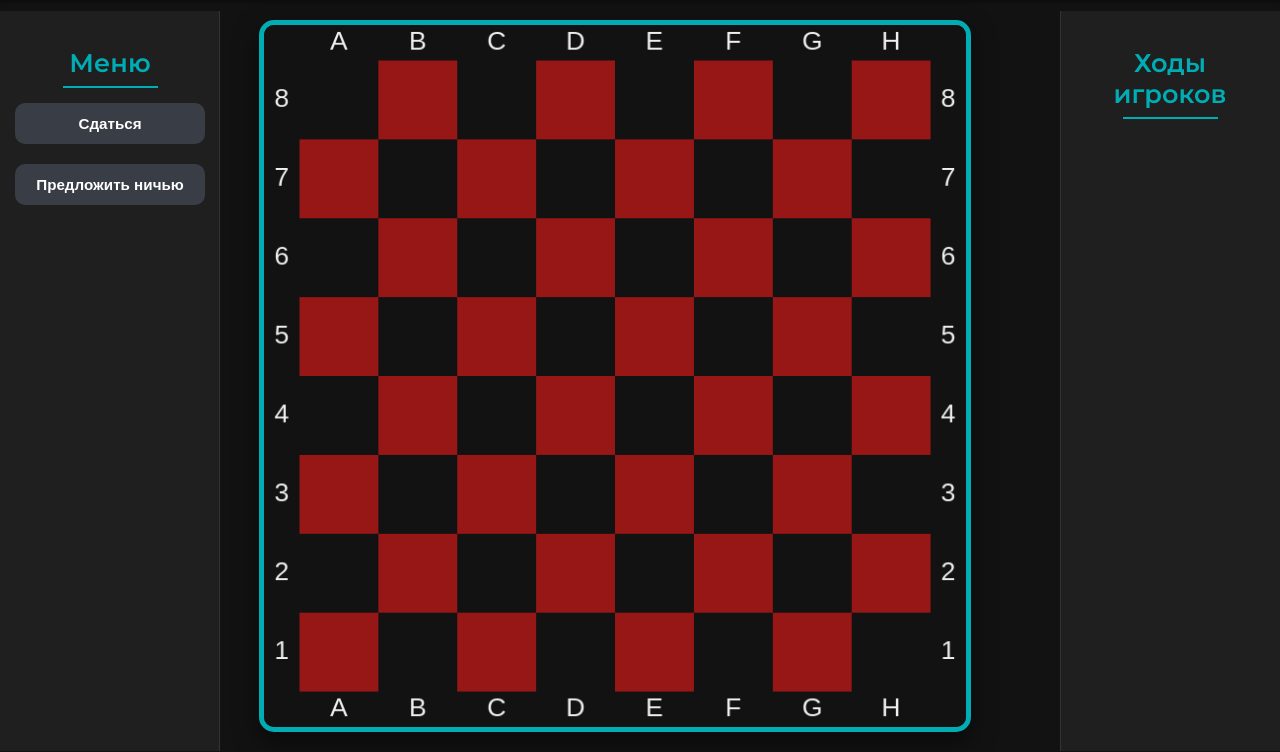
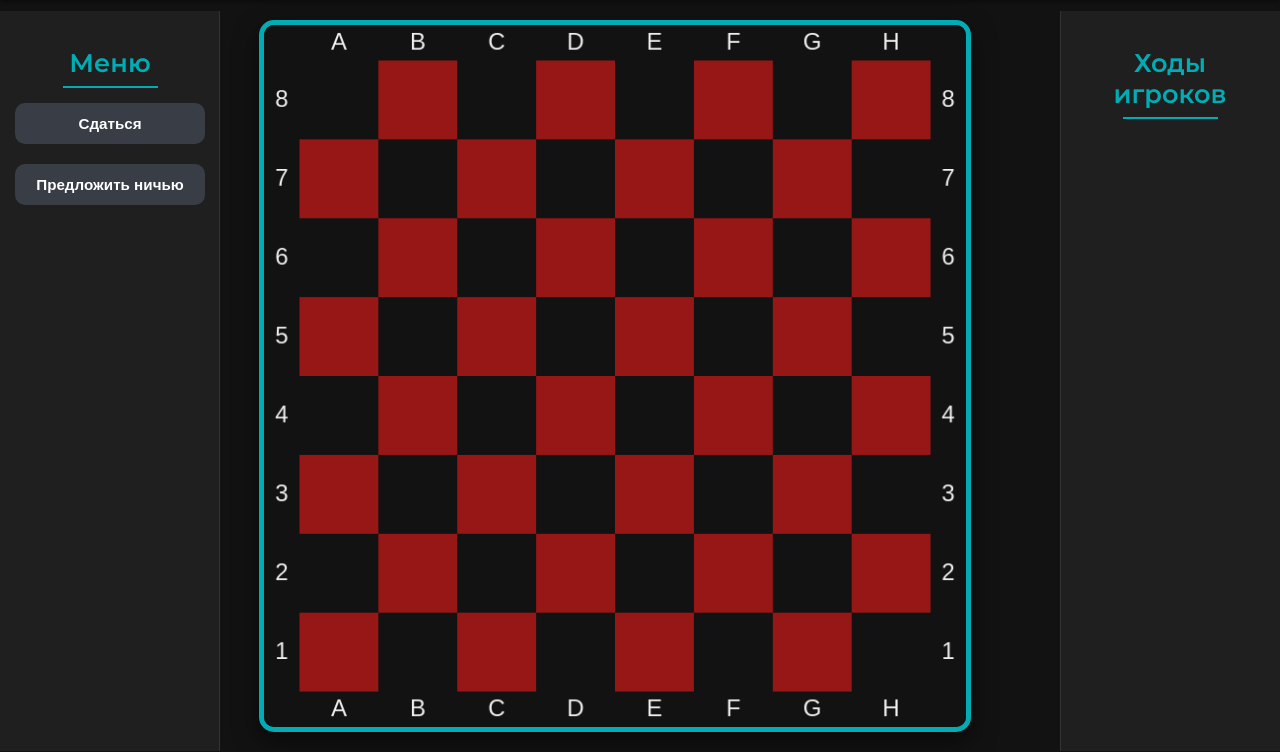
Before and after one commit to wert-rar/Shashki, a Flask app: template Client/templates/board.html in a window 1280 px wide. Shown: the part 49-801 px from the top of the page. Run offline with Flask 3, Linux system fonts and the light colour scheme; the template is opened without the code that fills it: most values are stand-ins (such as "Sample title", 1, 10 or a date in 2020).

Commit message:
fixed a bug with letters when zooming in and out

```diff
--- a/Client/static/script.js
+++ b/Client/static/script.js
@@ -400,10 +400,6 @@ function server_get_possible_moves(selected_piece, callback) {
   });
 }
 
-function startPolling() {
-  setInterval(() => server_update_request(CURRENT_STATUS, pieces), 1000);
-}
-
 function applyMove(boardState, move) {
     let newState = boardState.map(piece => ({...piece}));
     let movingPiece = newState.find(p => p.x === move.from.x && p.y === move.from.y);
@@ -493,6 +489,8 @@ function adjustScreen() {
         LABEL_PADDING = 36;
     }
 
+    size = Math.max(300, Math.min(size, 800));
+
     const dpr = window.devicePixelRatio || 1;
 
     size = Math.floor(size);
@@ -513,7 +511,6 @@ function adjustScreen() {
     BOARD_OFFSET_Y = LABEL_PADDING;
 
     CTX.clearRect(0, 0, CANVAS.width / dpr, CANVAS.height / dpr);
-
 }
 
 function draw_circle(x, y, r, width, strokeColor, fillColor) {
@@ -569,6 +566,7 @@ function draw_piece(piece, user_color) {
     }
 }
 
+
 function draw_possible_moves() {
   CTX.save();
   CTX.lineWidth = 4;
@@ -608,7 +606,9 @@ function render_Board() {
 
 function drawLabels() {
     CTX.fillStyle = "#f0f0f0";
-  CTX.font = `${CELL_SIZE / 3}px Arial`;
+    let fontSize = CELL_SIZE / 3;
+    fontSize = Math.max(12, Math.min(fontSize, 24));
+    CTX.font = `${fontSize}px Arial`;
     CTX.textAlign = "center";
     CTX.textBaseline = "middle";
 
@@ -882,6 +882,7 @@ function startPolling() {
 function onLoad() {
     CANVAS = document.getElementById("board");
     CTX = CANVAS.getContext("2d");
+    CTX.imageSmoothingEnabled = true; // Включение сглаживания
     HEADER_HEIGHT = document.getElementsByClassName("header")[0].clientHeight;
     if (user_color == "b") {
         pieces = translate(pieces);
--- a/Client/static/styles.css
+++ b/Client/static/styles.css
@@ -114,8 +114,6 @@ canvas#board {
     border: 5px solid #00ADB5;
     border-radius: 15px;
     box-shadow: 0 10px 25px rgba(0, 0, 0, 0.5);
-    width: 100%;
-    height: auto;
 }
 
 .moves-sidebar {
```
Lines whose indentation alone changed are shown as unchanged.
